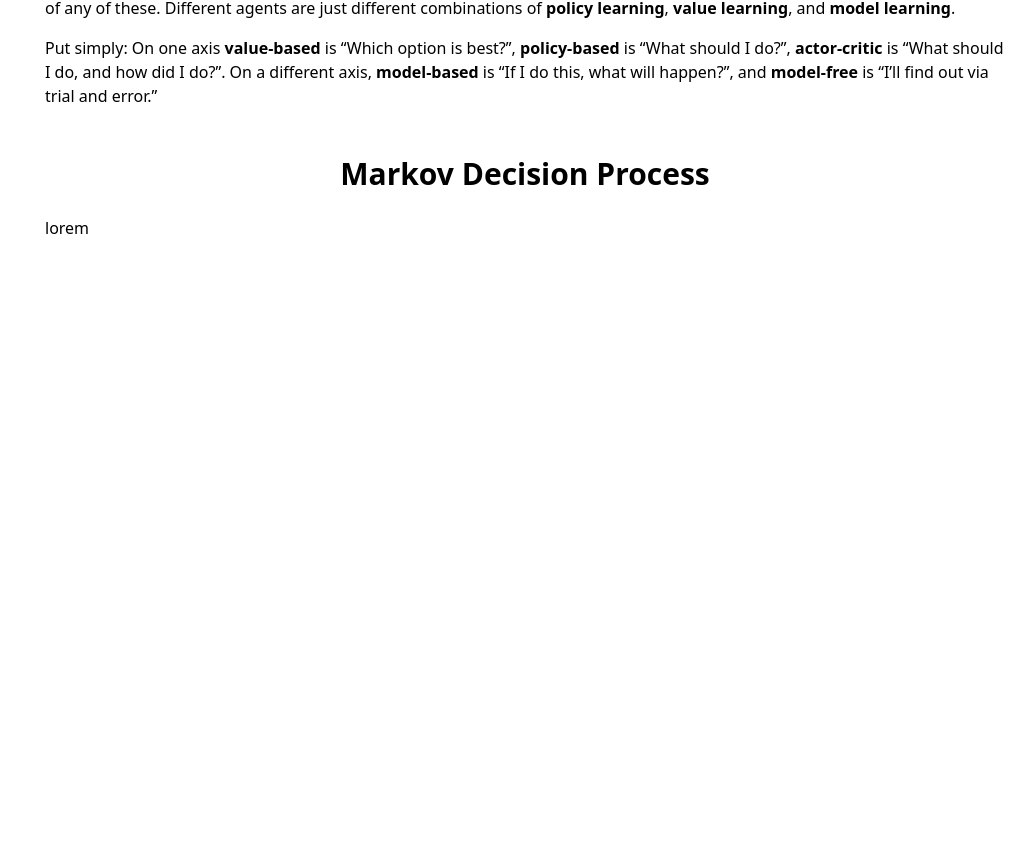
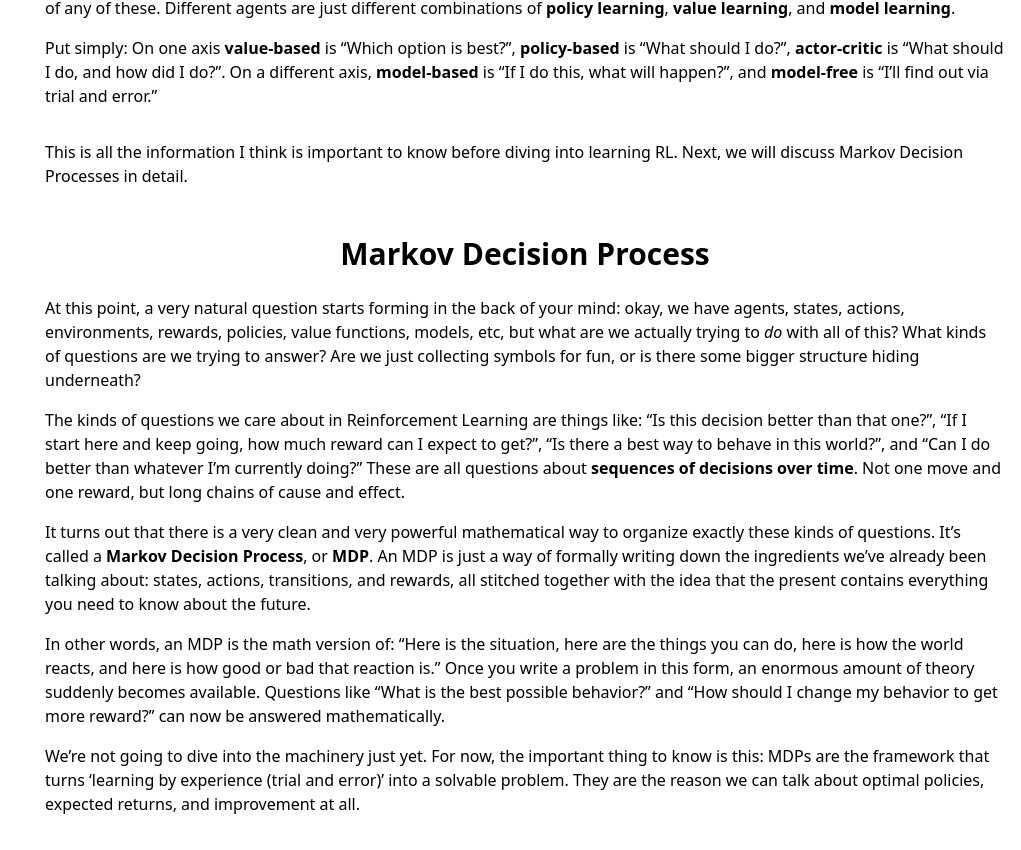
Before and after one commit to WilliamGiammona/learning-ai, a Next.js app: page /reinforcement-learning in a window 1280 px wide. Shown: the part 4579-5429 px from the top of the page, without its empty margins (259-1280 px from the left). Before the commit the page ends 4915 px from the top, so only its background shows below. Built offline with nearby package versions, Linux system fonts and the light colour scheme.

Commit message:
continuing introduction

```diff
--- a/app/reinforcement-learning/page.tsx
+++ b/app/reinforcement-learning/page.tsx
@@ -502,7 +502,7 @@ export default function ReinforcementLearningPage() {
               <strong>policy learning</strong>, <strong>value learning</strong>,
               and <strong>model learning</strong>.
             </p>
-            <p className="mb-4">
+            <p className="mb-8">
               Put simply: On one axis <strong>value-based</strong> is “Which
               option is best?”, <strong>policy-based</strong> is “What should I
               do?”, <strong>actor-critic</strong> is “What should I do, and how
@@ -510,12 +510,64 @@ export default function ReinforcementLearningPage() {
               “If I do this, what will happen?”, and <strong>model-free</strong>{" "}
               is “I’ll find out via trial and error.”
             </p>
+
+            <p className="mb-4">
+              This is all the information I think is important to know before
+              diving into learning RL. Next, we will discuss Markov Decision
+              Processes in detail.
+            </p>
           </section>
           <section id="markov-decision-process" className="mb-12">
             <h1 className="text-3xl font-bold mb-6 text-center">
               Markov Decision Process
             </h1>
-            <p className="mb-12">lorem</p>
+            <p className="mb-4">
+              At this point, a very natural question starts forming in the back
+              of your mind: okay, we have agents, states, actions, environments,
+              rewards, policies, value functions, models, etc, but what are we
+              actually trying to <em>do</em> with all of this? What kinds of
+              questions are we trying to answer? Are we just collecting symbols
+              for fun, or is there some bigger structure hiding underneath?
+            </p>
+
+            <p className="mb-4">
+              The kinds of questions we care about in Reinforcement Learning are
+              things like: “Is this decision better than that one?”, “If I start
+              here and keep going, how much reward can I expect to get?”, “Is
+              there a best way to behave in this world?”, and “Can I do better
+              than whatever I’m currently doing?” These are all questions about{" "}
+              <strong>sequences of decisions over time</strong>. Not one move
+              and one reward, but long chains of cause and effect.
+            </p>
+
+            <p className="mb-4">
+              It turns out that there is a very clean and very powerful
+              mathematical way to organize exactly these kinds of questions.
+              It’s called a <strong>Markov Decision Process</strong>, or{" "}
+              <strong>MDP</strong>. An MDP is just a way of formally writing
+              down the ingredients we’ve already been talking about: states,
+              actions, transitions, and rewards, all stitched together with the
+              idea that the present contains everything you need to know about
+              the future.
+            </p>
+
+            <p className="mb-4">
+              In other words, an MDP is the math version of: “Here is the
+              situation, here are the things you can do, here is how the world
+              reacts, and here is how good or bad that reaction is.” Once you
+              write a problem in this form, an enormous amount of theory
+              suddenly becomes available. Questions like “What is the best
+              possible behavior?” and “How should I change my behavior to get
+              more reward?” can now be answered mathematically.
+            </p>
+
+            <p className="mb-4">
+              We’re not going to dive into the machinery just yet. For now, the
+              important thing to know is this: MDPs are the framework that turns
+              ‘learning by experience (trial and error)’ into a solvable
+              problem. They are the reason we can talk about optimal policies,
+              expected returns, and improvement at all.
+            </p>
           </section>
         </main>
       </div>
```
